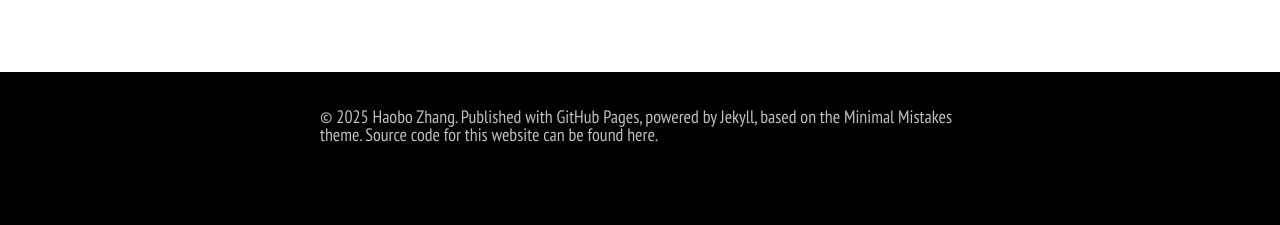
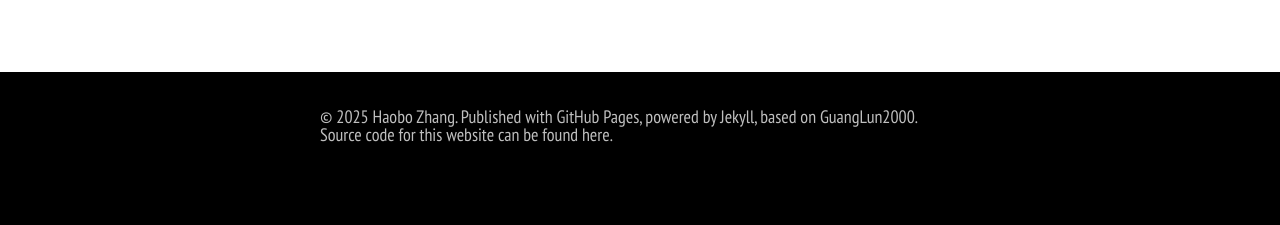
Before and after one commit to harbourz/harbourz.github.io, a Jekyll site: the page built from index.md, in a window 1280 px wide. Shown: the part 769-994 px from the top of the page. Built offline with Jekyll 4.4.1, drawn with Linux system fonts in a browser that asks for light colours; nearby versions of some CDN libraries; comment, search, counter and statistics services are not loaded; a style sheet for code colours, icons or effects is not loaded; our own code applies the rules of GitHub Pages for plain Markdown files.

Commit message:
small modi

```diff
--- a/_includes/author-bio.html
+++ b/_includes/author-bio.html
@@ -6,7 +6,7 @@
 
 {% if site.owner.email %}<p style="text-indent:0;margin-top:1.5em;"><a href="mailto:{{ site.owner.email }}" target="_blank"><i class="icon-mail"></i> Email</a></p>{% endif %}
 
-{% if site.owner.cv %}<p style="text-indent:0;"><a href="{{ site.owner.cv }}"><img src="https://caihanlin.com/images/logo/icons8-cv-100.png" width="16.5" height="16.5"></i> My CV</a></p>{% endif %}
+{% if site.owner.cv %}<p style="text-indent:0;"><a href="{{ site.owner.cv }}"><img src="https://harbourz.github.io/images/logo/icons8-cv-100.png" width="16.5" height="16.5"></i> My CV</a></p>{% endif %}
 
 {% if site.owner.twitter %}<p style="text-indent:0;"><a href="https://twitter.com/{{ site.owner.twitter }}"><i class="icon-twitter"></i> Twitter</a></p>{% endif %}
 
@@ -26,11 +26,11 @@
 
 {% if site.owner.scholar%}<p style="text-indent:0;"><a href="{{ site.owner.scholar}}"><i class="ai ai-google-scholar-square"></i> Google Scholar</a></p>{% endif %}
 
-{% if site.owner.researchgate %}<p style="text-indent:0;"><a href="{{ site.owner.researchgate}}"><img src="https://caihanlin.com/images/logo/icons8-rg.png" width="14" height="14"></i> ResearchGate</a></p>{% endif %}
+{% if site.owner.researchgate %}<p style="text-indent:0;"><a href="{{ site.owner.researchgate}}"><img src="https://harbourz.github.io/images/logo/icons8-rg.png" width="14" height="14"></i> ResearchGate</a></p>{% endif %}
 
-{% if site.owner.zhihu %}<p style="text-indent:0;"><a href="{{ site.owner.zhihu }}"><img src="https://caihanlin.com/images/logo/icons8-zhihu-96.png" width="15.8" height="15.8"></i> Zhihu</a></p>{% endif %}
+{% if site.owner.zhihu %}<p style="text-indent:0;"><a href="{{ site.owner.zhihu }}"><img src="https://harbourz.github.io/images/logo/icons8-zhihu-96.png" width="15.8" height="15.8"></i> Zhihu</a></p>{% endif %}
 
-{% if site.owner.bilibili %}<p style="text-indent:0;"><a href="https://space.bilibili.com/{{ site.owner.bilibili }}"><img src="https://caihanlin.com/images/logo/icons8-retro-tv-100.png" width="15" height="15"></i> Bilibili</a></p>{% endif %}
+{% if site.owner.bilibili %}<p style="text-indent:0;"><a href="https://space.bilibili.com/{{ site.owner.bilibili }}"><img src="https://harbourz.github.io/images/logo/icons8-retro-tv-100.png" width="15" height="15"></i> Bilibili</a></p>{% endif %}
 
 
-<!-- Lastly modified by Hanlin CAI in 2023/10/15 -->
+<!-- Lastly modified by Haobo Zhang in 2025/01/01 -->
--- a/_includes/disqus.html
+++ b/_includes/disqus.html
@@ -1,8 +1,8 @@
 <div id="disqus_thread"></div>
   <script type="text/javascript">
     var disqus_config = function () {
-      this.page.url = "https://caihanlin.com/blogs/";
-      this.page.identifier = "https://caihanlin.com/blogs/";
+      this.page.url = "https://harbourz.github.io/blogs/";
+      this.page.identifier = "https://harbourz.github.io/blogs/";
     };
 
     // You should be able to get the following lines of code from your Disqus admin.
@@ -22,4 +22,4 @@
   </noscript>
 
 
-<!-- Lastly modified by Hanlin CAI in 2023/04/26 -->
+<!-- Lastly modified by Haobo Zhang in 2025/01/01 -->
--- a/_includes/footer.html
+++ b/_includes/footer.html
@@ -1,12 +1,12 @@
 <h6>&copy; {{ site.time | date: '%Y' }} {{ site.owner.name }}.
   Published with <a href="https://pages.github.com/" rel="nofollow">GitHub Pages</a>,
   powered by <a href="https://jekyllrb.com" rel="nofollow">Jekyll</a>,
-  based on the <a href="https://mademistakes.com/" rel="nofollow">Minimal Mistakes</a> theme.
-  Source code for this website can be found <a href="https://github.com/GuangLun2000/GuangLun2000.github.io" rel="nofollow">here</a>.
+  based on <a href="https://github.com/GuangLun2000/GuangLun2000.github.io" rel="nofollow">GuangLun2000</a>.
+  Source code for this website can be found <a href="https://github.com/harbourz/harbourz.github.io" rel="nofollow">here</a>.
 
   <!-- <script type="text/javascript" id="clstr_globe" src="//clustrmaps.com/globe.js?d=tGZ_4852x6Mm-PPomoo98e4y_CI8D9TmioGTO03Daik"></script> -->
 
 </h6>
 
 
-<!-- Lastly modified by Hanlin CAI in 2023/03/16 -->
+<!-- Lastly modified by Haobo Zhang in 2025/01/01 -->
```
